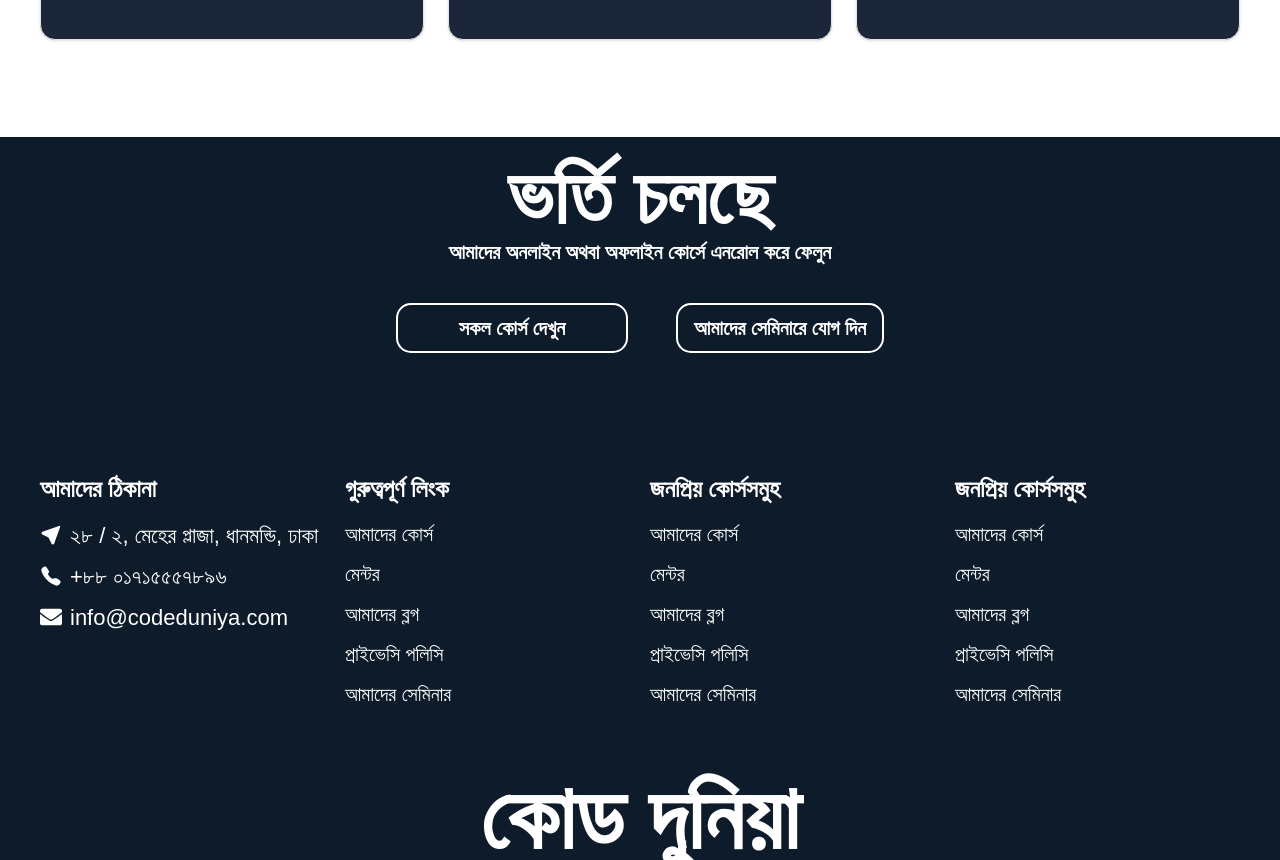
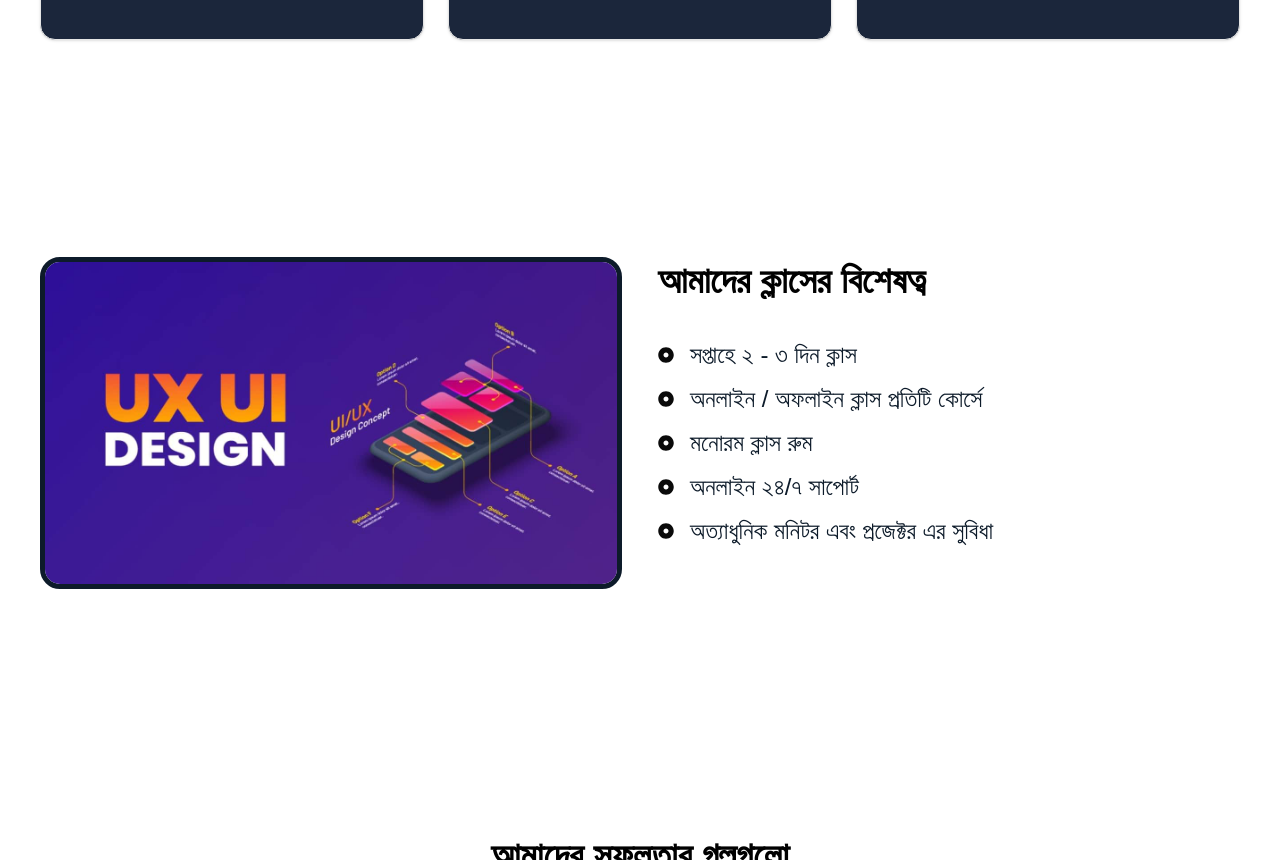
Before and after one commit to rameem2003/code-duniya, a Next.js app in the folder client/: page / in a window 1280 px wide. Shown: the part 1940-2800 px from the top of the page. Built offline with nearby package versions, Linux system fonts and the light colour scheme; a web font is replaced by a local one.

Commit message:
home page complete

```diff
--- a/client/package.json
+++ b/client/package.json
@@ -19,6 +19,7 @@
     "react": "19.1.0",
     "react-dom": "19.1.0",
     "react-icons": "^5.5.0",
+    "react-player": "^3.3.1",
     "tailwind-merge": "^3.3.1"
   },
   "devDependencies": {
--- a/client/src/app/page.tsx
+++ b/client/src/app/page.tsx
@@ -1,5 +1,7 @@
 import Banner from "@/components/layout/Banner";
+import ClassSpeciallity from "@/components/layout/Home/ClassSpeciallity";
 import CourseList from "@/components/layout/Home/CourseList";
+import SuccessSection from "@/components/layout/Home/SuccessSection";
 import WeAreBest from "@/components/layout/Home/WeAreBest";
 import Image from "next/image";
 
@@ -9,6 +11,8 @@
       <Banner />
       <CourseList />
       <WeAreBest />
+      <ClassSpeciallity />
+      <SuccessSection />
     </main>
   );
 }
--- /dev/null
+++ b/client/src/components/layout/Home/ClassSpeciallity.tsx
@@ -0,0 +1,69 @@
+import React from "react";
+import Container from "../Container";
+import Image from "next/image";
+import { FaDotCircle } from "react-icons/fa";
+
+const ClassSpeciallity = () => {
+  return (
+    <section className=" py-[120px]">
+      <Container>
+        <div className="flex flex-col lg:flex-row items-start justify-between gap-9">
+          <div className="w-full lg:w-[50%]">
+            <Image
+              src={"/banner.jpg"}
+              alt="class-speciallity]"
+              width={500}
+              height={500}
+              className=" w-full h-auto rounded-[20px] border-[5px] border-cd-primary"
+            />
+          </div>
+
+          <div className="w-full lg:w-[50%]">
+            <h2 className=" font-cd-bangla text-2xl lg:text-[36px] font-bold text-black">
+              আমাদের ক্লাসের বিশেষত্ব
+            </h2>
+            <ul className=" mt-8">
+              <li className="flex items-center gap-4 mb-2">
+                {" "}
+                <FaDotCircle />
+                <span className=" font-cd-bangla font-medium text-cd-primary text-base lg:text-[24px]">
+                  সপ্তাহে ২ - ৩ দিন ক্লাস
+                </span>
+              </li>
+              <li className="flex items-center gap-4 mb-2">
+                {" "}
+                <FaDotCircle />
+                <span className=" font-cd-bangla font-medium text-cd-primary text-base lg:text-[24px]">
+                  অনলাইন / অফলাইন ক্লাস প্রতিটি কোর্সে
+                </span>
+              </li>
+              <li className="flex items-center gap-4 mb-2">
+                {" "}
+                <FaDotCircle />
+                <span className=" font-cd-bangla font-medium text-cd-primary text-base lg:text-[24px]">
+                  মনোরম ক্লাস রুম
+                </span>
+              </li>
+              <li className="flex items-center gap-4 mb-2">
+                {" "}
+                <FaDotCircle />
+                <span className=" font-cd-bangla font-medium text-cd-primary text-base lg:text-[24px]">
+                  অনলাইন ২৪/৭ সাপোর্ট
+                </span>
+              </li>
+              <li className="flex items-center gap-4 mb-2">
+                {" "}
+                <FaDotCircle />
+                <span className=" font-cd-bangla font-medium text-cd-primary text-base lg:text-[24px]">
+                  অত্যাধুনিক মনিটর এবং প্রজেক্টর এর সুবিধা
+                </span>
+              </li>
+            </ul>
+          </div>
+        </div>
+      </Container>
+    </section>
+  );
+};
+
+export default ClassSpeciallity;
--- /dev/null
+++ b/client/src/components/layout/Home/SuccessSection.tsx
@@ -0,0 +1,23 @@
+import React from "react";
+import Container from "../Container";
+import SuccessStoryComponent from "@/components/shared/SuccessStoryComponent";
+
+const SuccessSection = () => {
+  return (
+    <section className=" py-[120px] ">
+      <Container>
+        <h2 className=" font-cd-bangla text-[36px] font-bold text-black text-center">
+          আমাদের সফলতার গল্পগুলো
+        </h2>
+        <p className=" font-cd-bangla text-[20px] font-medium text-black text-center">
+          আমাদের হাতে তৈরি হওয়া প্রতিটি নক্ষত্র
+        </p>
+        <div className=" mt-[90px]">
+          <SuccessStoryComponent />
+        </div>
+      </Container>
+    </section>
+  );
+};
+
+export default SuccessSection;
--- /dev/null
+++ b/client/src/components/shared/SuccessStoryComponent.tsx
@@ -0,0 +1,68 @@
+"use client";
+import Image from "next/image";
+import React, { useState } from "react";
+import { Card } from "../ui/card";
+import ReactPlayer from "react-player";
+import { FaTimes } from "react-icons/fa";
+
+interface playProps {
+  state?: boolean;
+  video?: string;
+}
+
+const SuccessStoryComponent = () => {
+  const [play, setPlay] = useState<playProps>({});
+  return (
+    <>
+      <div className=" flex items-center justify-between gap-6 flex-wrap">
+        {Array.from({ length: 4 }).map((_, index) => (
+          <Card
+            onClick={() =>
+              setPlay({
+                state: true,
+                video: "https://youtu.be/XMJLxuff210?si=V31GXNzuLfb1XA2H",
+              })
+            }
+            key={index}
+            className="w-full p-0 lg:w-[48%] relative cursor-pointer overflow-hidden"
+          >
+            <Image
+              src="/banner.jpg"
+              alt="banner"
+              width={500}
+              height={500}
+              className=" w-full h-auto"
+            />
+
+            <Image
+              src="/play.png"
+              alt="icon"
+              width={500}
+              height={500}
+              className=" absolute z-10 top-[50%] left-[50%] translate-x-[-50%] translate-y-[-50%] w-[60px] h-[60px] lg:w-[100px] lg:h-[100px]"
+            />
+          </Card>
+        ))}
+      </div>
+
+      {play.state && (
+        <div className=" w-full h-screen bg-black/90 fixed top-0 left-0 z-50 flex items-center justify-center">
+          <FaTimes
+            className=" absolute top-20 right-4 text-[30px] text-white cursor-pointer"
+            onClick={() => setPlay({ state: false, video: "" })}
+          />
+
+          <ReactPlayer
+            src={play.video}
+            width={"50%"}
+            height={"50%"}
+            controls={false}
+            playing={true}
+          />
+        </div>
+      )}
+    </>
+  );
+};
+
+export default SuccessStoryComponent;
```
Also changed, not shown: client/public/play.png (added), 1 other file (tests, documents, lock files or other folders).
